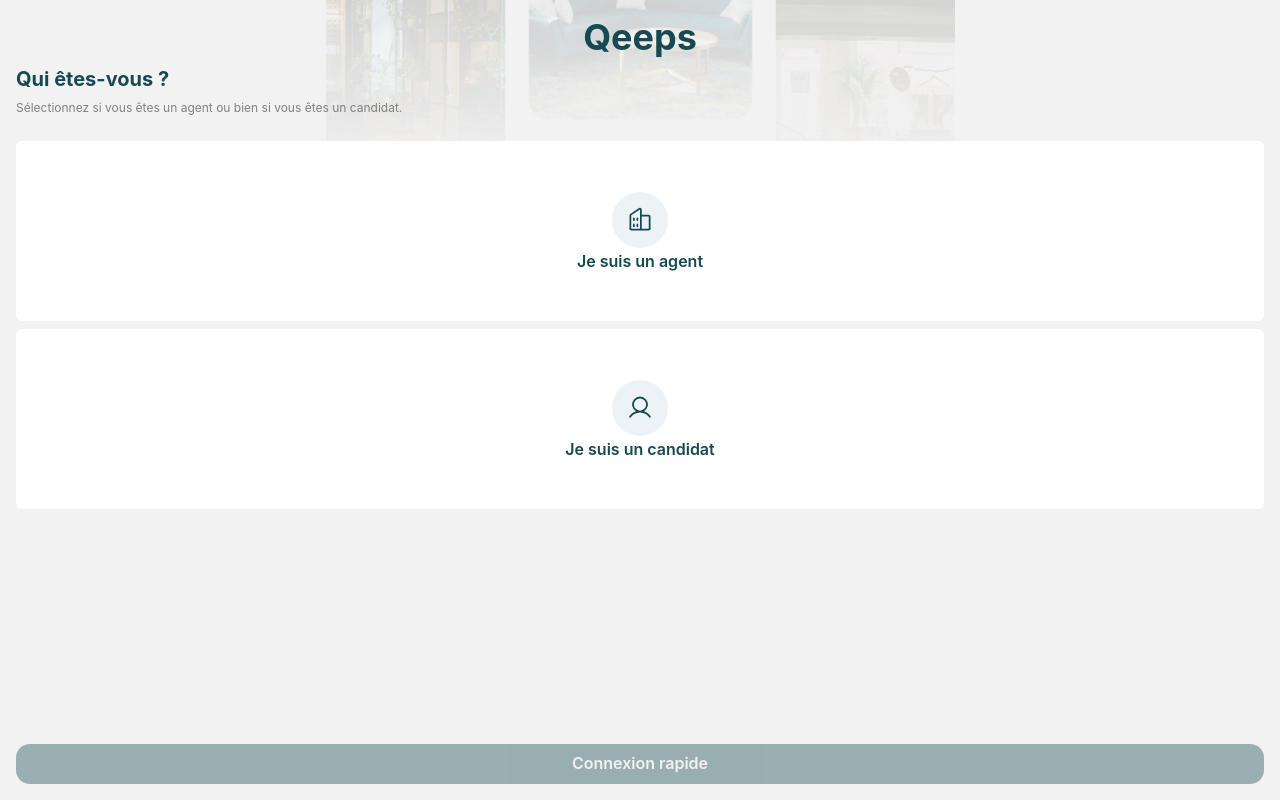
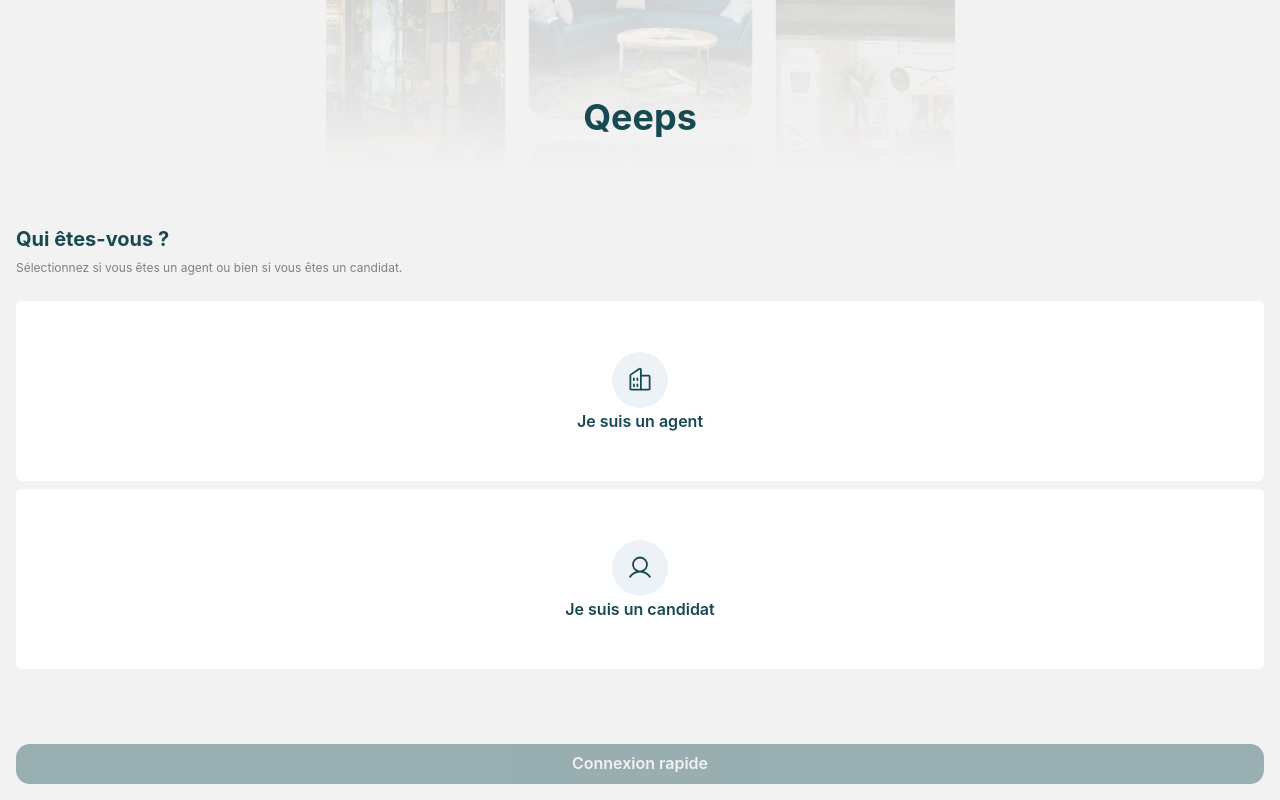
Before and after one commit to shocquen/test-internal, a React (Vite) app in the folder frontend/: page / in a window 1280 px wide. Built offline with nearby package versions, Linux system fonts and the light colour scheme.

Commit message:
feat(PrimaryLayout): pass confirmButton function over props

```diff
--- a/frontend/src/components/layouts.tsx
+++ b/frontend/src/components/layouts.tsx
@@ -2,15 +2,15 @@
 import { ReactNode } from "react";
 import BrandTitle from "./brandTitle";
 import Hero from "./hero";
-import { useNavigate } from "react-router-dom";
 
 interface PrimaryLayoutProps {
 	heading: string;
 	text: string;
 	buttonText: string;
 	bgUrl?: string;
-	isConfirmButtonDisabled: boolean;
+	isConfirmButtonDisabled?: boolean;
 	formData?: object;
+	confirmButton: (event: React.MouseEvent<HTMLButtonElement>) => void;
 	children: ReactNode;
 }
 
@@ -19,15 +19,15 @@
 	text,
 	buttonText,
 	bgUrl,
-	isConfirmButtonDisabled,
-	formData,
+	isConfirmButtonDisabled = false,
+	confirmButton,
 	children,
 }: PrimaryLayoutProps) {
-	const navigate = useNavigate();
-	const confirmButton = () =>
-		navigate("/confirmation", {
-			state: formData,
-		});
+	// const confirmButton = () =>
+	// 	navigate("/confirmation", {
+	// 		state: formData,
+	// 	});
+
 	return (
 		<VStack
 			height="100svh"
@@ -38,7 +38,7 @@
 			bgRepeat="no-repeat"
 			bgSize="contain"
 		>
-			<BrandTitle />
+			<BrandTitle p="80px" />
 			<Hero heading={heading} text={text} />
 			{children}
 			<Spacer />
```
